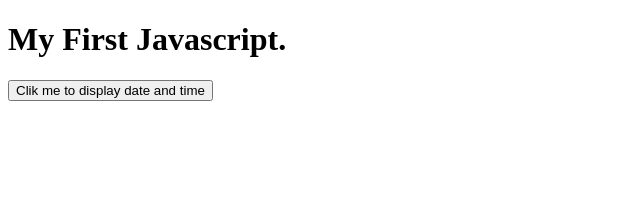
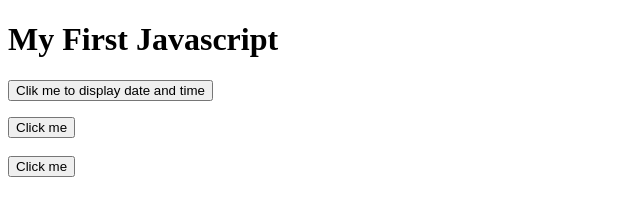
Before and after one commit to Turtle-Forge/javascript-beginner, a plain HTML site: page 00_Intro.html in a window 1280 px wide. Shown: the whole page, without its empty margins (0-640 px from the left). Drawn offline with Linux system fonts and the light colour scheme.

Commit message:
hello js

```diff
--- a/00_Intro.html
+++ b/00_Intro.html
@@ -6,7 +6,7 @@
     <title>Intro to JS</title>
   </head>
   <body>
-    <h1>My First Javascript.</h1>
+    <h1>My First Javascript</h1>
     <button
       type="button"
       onclick="document.getElementById('demo').innerHTML = Date()"
@@ -14,5 +14,15 @@
       Clik me to display date and time
     </button>
     <p id="demo"></p>
+
+    <button type="button" onclick="alert('Hello JS')">Click me</button>
+    <br /><br />
+    <button
+      type="button"
+      onclick="document.getElementById('demo2').innerHTML = 'Hello World'"
+    >
+      Click me
+    </button>
+    <p id="demo2"></p>
   </body>
 </html>
```
